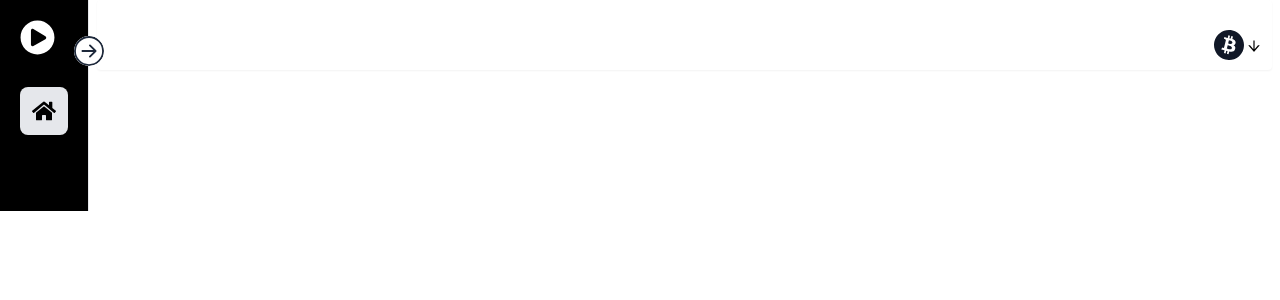
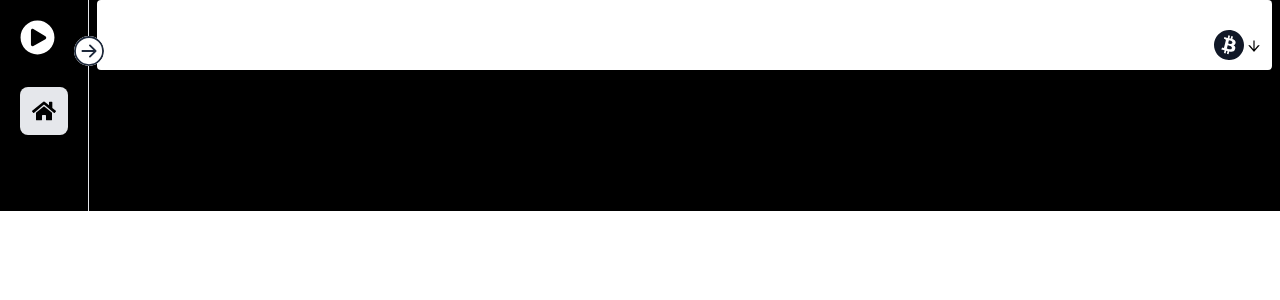
Before and after one commit to kwakyebrilliant/deyplay, a React (Create React App) app: page / in a window 1280 px wide. Shown: the top 300 px of the page. Built offline with nearby package versions, Linux system fonts and the light colour scheme.

Commit message:
home updates

```diff
--- a/src/component/Pages/Homepage.js
+++ b/src/component/Pages/Homepage.js
@@ -5,7 +5,7 @@ import PartialNavbar from '../Partials/PartialNavbar'
 function Homepage() {
   return (
     <div>
-        <div className='text-black'>
+        <div className='bg-black'>
         <>
 
         <div className='flex flex-auto'>
```
